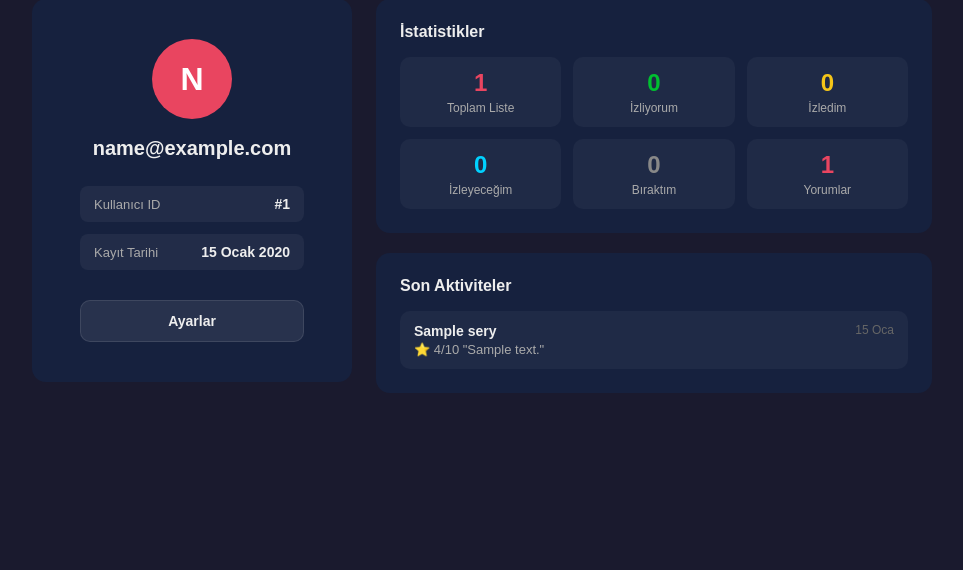
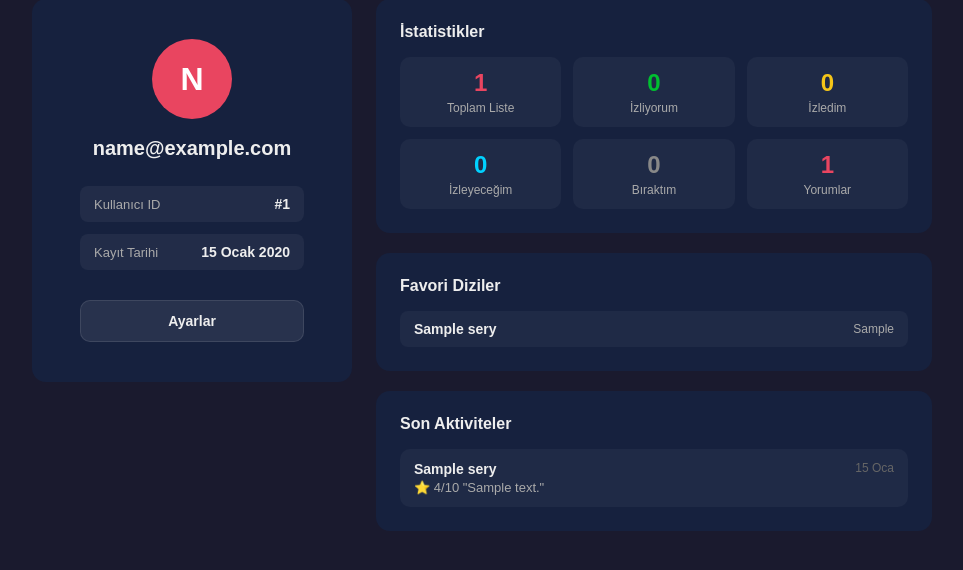
Before and after one commit to mertdonmez1453/dizi-kutusu, a Flask app: page /profile in a window 1280 px wide. Shown: the part 87-657 px from the top of the page, without its empty margins (158-1121 px from the left). Run offline with Flask 3, Linux system fonts and the light colour scheme; the visitor is signed in with stand-in values (Sample User, id 1); tables that the repository leaves empty hold one stand-in row (values such as "Sample post").

Commit message:
Add favorites toggle on series detail and favorites list on profile page

```diff
--- a/app/static/css/profile.css
+++ b/app/static/css/profile.css
@@ -98,6 +98,48 @@
 
 .btn-settings:hover {
   background: rgba(255,255,255,0.14);
+}
+
+/* Favorites */
+.favorites-card {
+  background: #16213e;
+  border-radius: 14px;
+  padding: 24px;
+}
+
+.favorites-card h3 {
+  font-size: 16px;
+  margin-bottom: 16px;
+  color: #eee;
+}
+
+.favorites-list {
+  display: flex;
+  flex-direction: column;
+  gap: 8px;
+}
+
+.favorite-item {
+  display: flex;
+  justify-content: space-between;
+  align-items: center;
+  padding: 10px 14px;
+  background: rgba(255,255,255,0.04);
+  border-radius: 8px;
+  cursor: pointer;
+  transition: background 0.15s;
+}
+
+.favorite-item:hover { background: rgba(255,255,255,0.08); }
+
+.fav-title {
+  font-size: 14px;
+  font-weight: 600;
+}
+
+.fav-meta {
+  font-size: 12px;
+  color: #aaa;
 }
 
 /* Stats card */
--- a/app/templates/profile.html
+++ b/app/templates/profile.html
@@ -45,6 +45,14 @@
         <div class="stats-card">
           <h3>İstatistikler</h3>
           <div class="stats-grid" id="statsGrid"></div>
+        </div>
+
+        <!-- Favori Diziler -->
+        <div class="favorites-card">
+          <h3>Favori Diziler</h3>
+          <div class="favorites-list" id="favoritesList">
+            <p class="no-activity">Henüz favori eklenmemiş.</p>
+          </div>
         </div>
 
         <!-- Son Aktiviteler -->
@@ -155,5 +163,26 @@
       d.textContent = str;
       return d.innerHTML;
     }
+
+    /* ── Favori Diziler ── */
+    fetch("/api/favorites/")
+      .then(r => { if (!r.ok) throw new Error(); return r.json(); })
+      .then(favorites => {
+        const list = document.getElementById("favoritesList");
+        const items = Array.isArray(favorites) ? favorites : (favorites.items || []);
+        if (!items.length) return;
+        list.innerHTML = "";
+        items.forEach(f => {
+          const div = document.createElement("div");
+          div.className = "favorite-item";
+          div.onclick = () => { window.location.href = `/series/${f.series_id || f.id}`; };
+          div.innerHTML = `
+            <span class="fav-title">${escapeHtml(f.series_title || f.title || "Bilinmeyen Dizi")}</span>
+            <span class="fav-meta">${escapeHtml(f.genre || "")}</span>
+          `;
+          list.appendChild(div);
+        });
+      })
+      .catch(() => {});
   </script>
 {% endblock %}
```
Also changed, not shown: app/static/css/detail.css (+15 -0 lines), app/templates/series_detail.html (+26 -0 lines).
